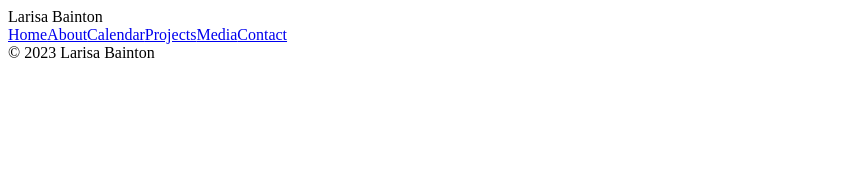
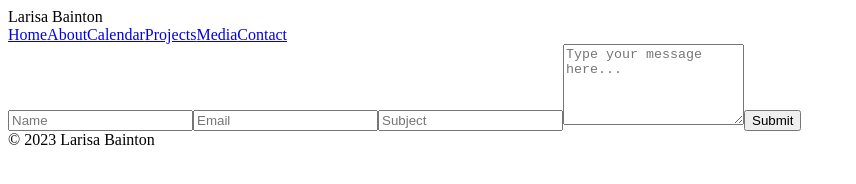
Before and after one commit to larisabainton/larisabainton.com-2023, a Gatsby site: page /contact in a window 1280 px wide. Shown: the whole page, without its empty margins (0-856 px from the left). Built offline with nearby package versions, Linux system fonts and the light colour scheme; Gatsby itself is replaced by a stand-in of ours.

Commit message:
add contact form

```diff
--- a/src/pages/contact.js
+++ b/src/pages/contact.js
@@ -1,10 +1,14 @@
 import React from "react";
 import Layout from "../components/layout";
+
+import ContactForm from "../components/contactForm";
 
 const ContactPage = () => {
     return (
         <Layout>
-            <main></main>
+            <main className="contact-page">
+                <ContactForm />
+            </main>
         </Layout>
     )
 }
```
